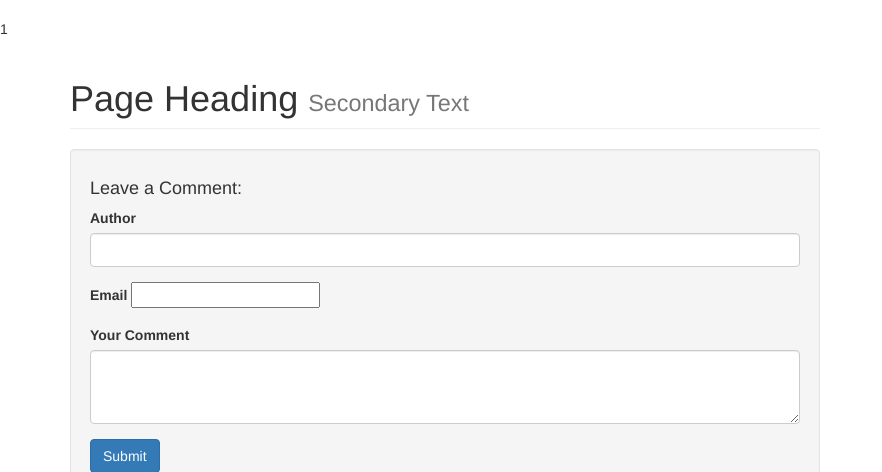
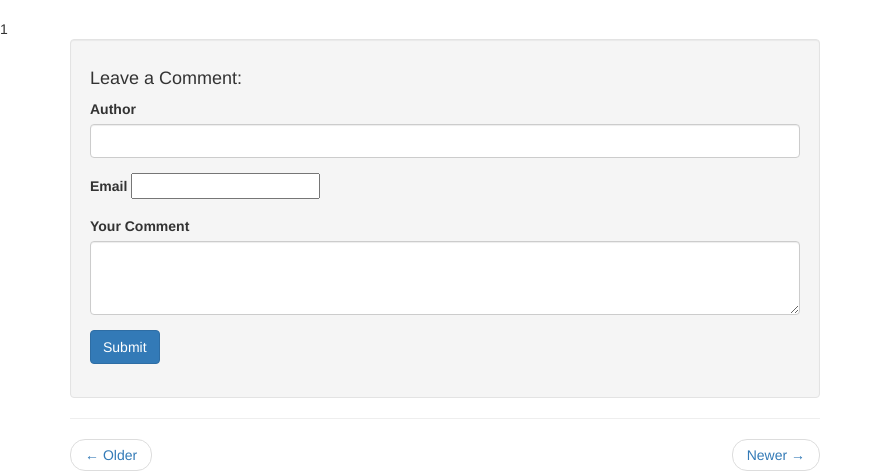
Before and after one commit to michlSz/PHPblog, a PHP site: page /post.php in a window 1280 px wide. Shown: the part 51-523 px from the top of the page, without its empty margins (0-882 px from the left). Run offline with PHP 8.4, Linux system fonts and the light colour scheme; data that the repository does not hold is empty.

Commit message:
h1 in post.php deleted

```diff
--- a/post.php
+++ b/post.php
@@ -13,10 +13,6 @@
             <!-- Blog Entries Column -->
             <div class="col-md-8">
 
-                <h1 class="page-header">
-                    Page Heading
-                    <small>Secondary Text</small>
-                </h1>
 
                 <!-- First Blog Post -->
                 <?php
```
